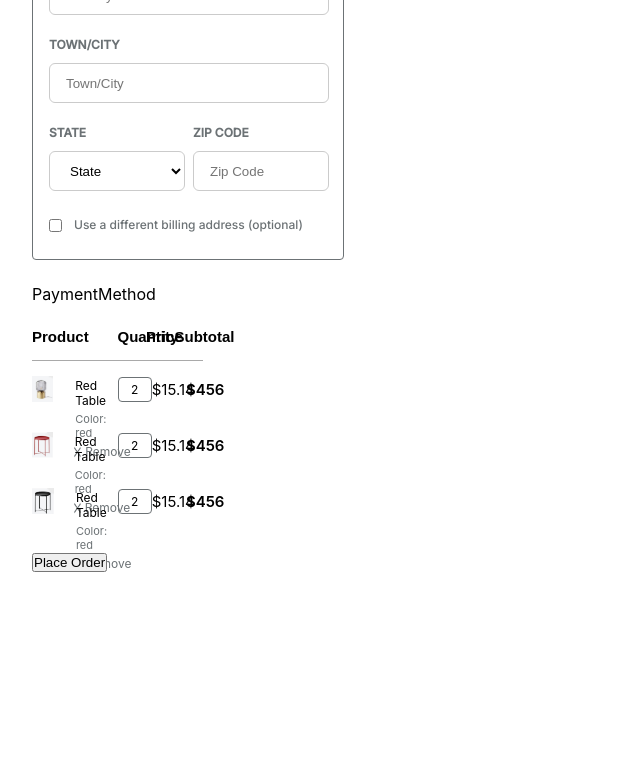
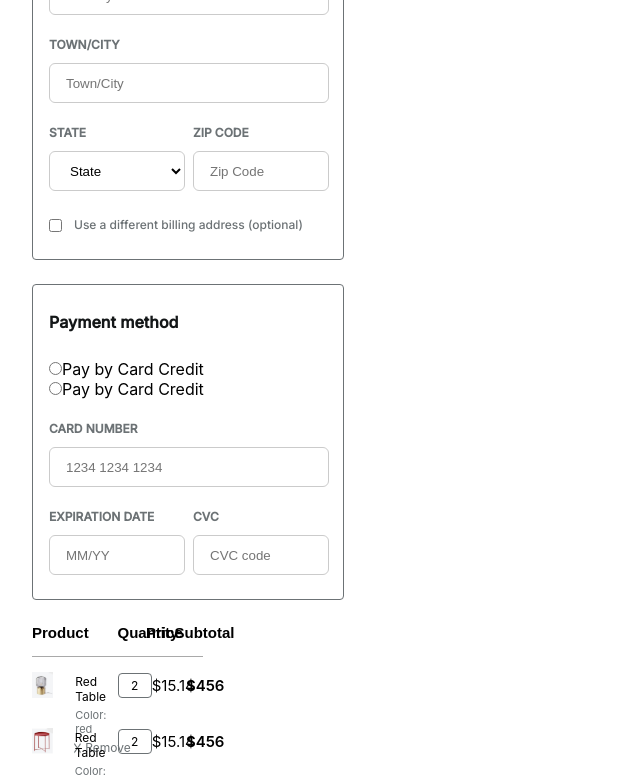
Before and after one commit to vikravch/project_18_23, a React (Create React App) app: page /cart/checkout in a window 1280 px wide. Shown: the part 636-1415 px from the top of the page, without its empty margins (0-640 px from the left). Before the commit the page ends 1288 px from the top, so only its background shows below. Built offline with nearby package versions, Linux system fonts and the light colour scheme.

Commit message:
Create PaymentMethod.tsx, edit Address.tsx

```diff
--- a/src/modules/cart/presentation/page/cart_checkout/Address/Address.tsx
+++ b/src/modules/cart/presentation/page/cart_checkout/Address/Address.tsx
@@ -31,7 +31,7 @@ const Address = () => {
                     <div className={s.cartForm__item}>
                         <label className={s.input__labelText}>Zip Code</label>
                         <input className={s.cartForm__input + ' ' + s.cartForm__inputHalf}
-                               type={"number"} name={"zipCode"} placeholder={"Zip Code"}/>
+                               type={"text"} name={"zipCode"} placeholder={"Zip Code"}/>
                     </div>
                 </div>
                 <div className={s.cartForm__rowForCheckBox}>
--- a/src/modules/cart/presentation/page/cart_checkout/PaymentMethod/PaymentMethod.tsx
+++ b/src/modules/cart/presentation/page/cart_checkout/PaymentMethod/PaymentMethod.tsx
@@ -1,10 +1,44 @@
 import React from 'react';
+import s from "../cart_checkout.module.css";
 
 const PaymentMethod = () => {
     return (
-        <div>
-            PaymentMethod
-        </div>
+        <form className={s.cartForm}>
+            <label className={s.cartForm__textTitle}>
+                Payment method
+            </label>
+            <div className={s.cartForm__itemSelector}>
+                <div className={s.itemSelector__item}>
+                    <div className={s.itemSelector__content}><input type={"radio"} name="paymentMethod" id={"creditCard"}/>
+                        <label className={s.itemSelector__text}
+                               htmlFor="creditCard">Pay by Card Credit</label></div>
+                </div>
+                <div className={s.itemSelector__item}>
+                    <div className={s.itemSelector__content}>
+                        <input type={"radio"} name="paymentMethod" id={"debitCard"}/>
+                        <label className={s.itemSelector__text}
+                               htmlFor="debitCard">Pay by Card Credit</label>
+                    </div>
+                </div>
+            </div>
+            <div className={s.cartForm__item}>
+                <label className={s.input__labelText}>Card Number</label>
+                <input className={s.cartForm__input + ' ' + s.cartForm__inputWhole}
+                       type={"text"} name={"cardNumber"} placeholder={'1234 1234 1234'}/>
+            </div>
+            <div className={s.cartForm__rowForTwo}>
+                <div className={s.cartForm__item}>
+                    <label className={s.input__labelText}>Expiration date</label>
+                    <input className={s.cartForm__input + ' ' + s.cartForm__inputHalf}
+                           type={"text"} name={"cardDate"} placeholder={'MM/YY'}/>
+                </div>
+                <div className={s.cartForm__item}>
+                    <label className={s.input__labelText}>CVC</label>
+                    <input className={s.cartForm__input + ' ' + s.cartForm__inputHalf}
+                           type={"text"} name={"cvcCode"} placeholder={'CVC code'}/>
+                </div>
+            </div>
+        </form>
     );
 };
 
```
